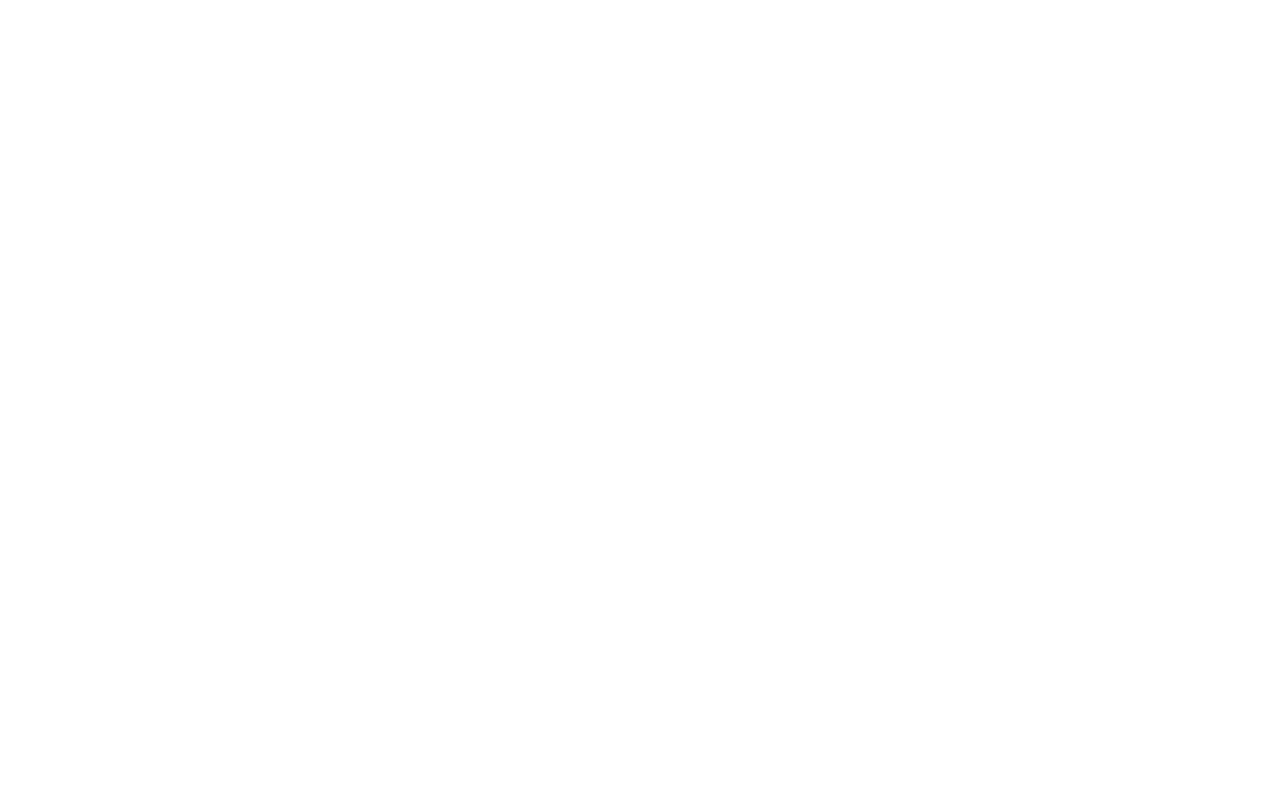
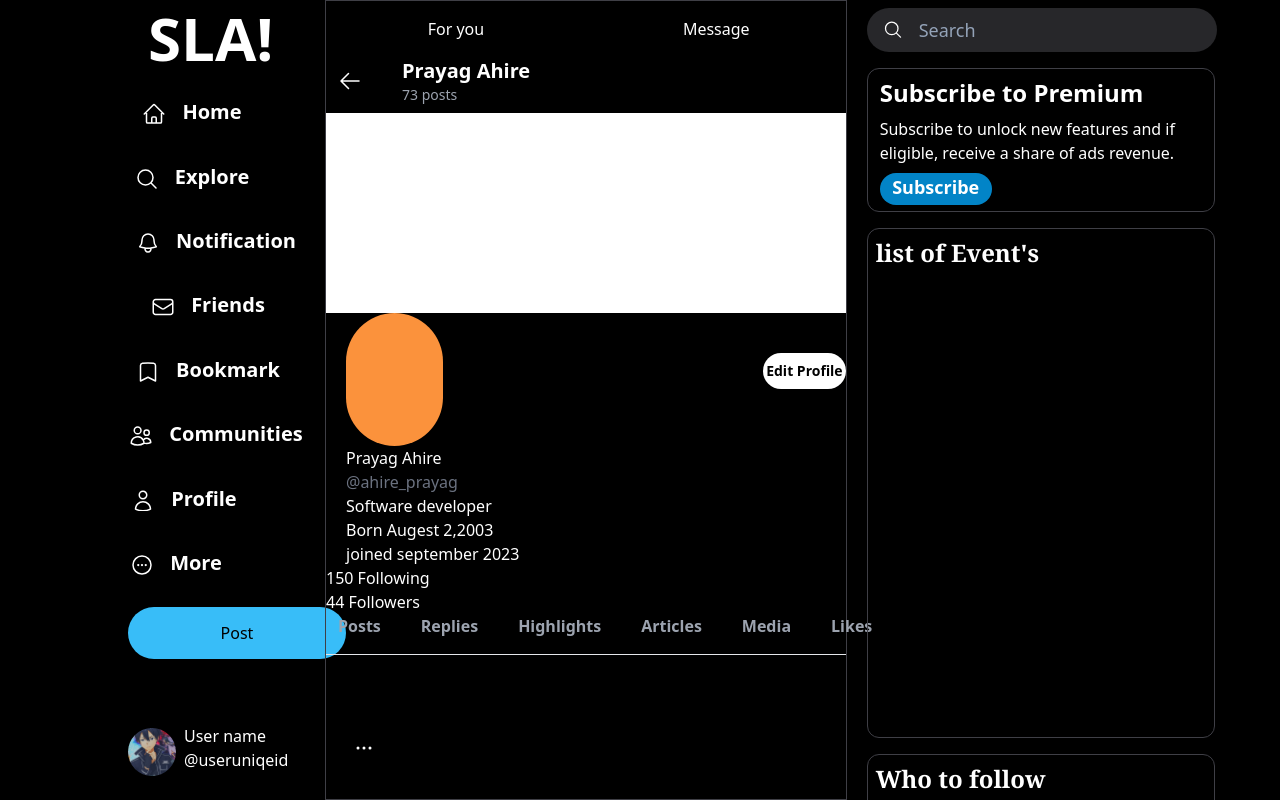
Before and after one commit to prayag-ahire/SLA_test, a React (Vite) app in the folder frontend/SLA_frontend/: page /home/profile in a window 1280 px wide. Before the commit this address had no page. Built offline with nearby package versions, Linux system fonts and the light colour scheme.

Commit message:
make chages in login,following,message,profile

```diff
--- a/frontend/SLA_frontend/src/App.jsx
+++ b/frontend/SLA_frontend/src/App.jsx
@@ -4,6 +4,10 @@ import { Signup } from './components/flow/signup'
 import { Login } from './components/flow/login'
 import { Home } from './components/home'
 import { Lang } from './components/lang'
+import { Following } from './components/home/following'
+import { Message } from './components/home/message'
+import { Loginpass } from './components/flow/login_password'
+import { Profile } from './components/home/profile'
 
 
 function App() {
@@ -14,7 +18,12 @@ function App() {
         <Route path='' element={<Lang/>}/>
         <Route path='login' element={<Login/>}/>
         <Route path='signup' element={<Signup/>}/>
-        <Route path='home' element={<Home/>}/>
+        <Route path='home' element={<Home/>}>
+          <Route path='profile' element={<Profile/>}/>
+          <Route path='following' element={<Following/>}/>
+          <Route path='message' element={<Message/>}/>
+        </Route>
+        <Route path='Loginpass' element={<Loginpass/>}/>
       </Routes>
       </BrowserRouter>
     </div>
--- /dev/null
+++ b/frontend/SLA_frontend/src/components/flow/login_password.jsx
@@ -0,0 +1,17 @@
+import { useNavigate } from "react-router-dom";
+export const Loginpass = ()=>{
+    const navigate = useNavigate();
+    return <div className="fixed inset-0 bg-slate-600 bg-opacity-40 backdrop-blur-20 flex justify-center items-center ">
+    <div className="mt-10 flex flex-col items-center rounded-3xl bg-black  w-[583px] h-[630px]">
+    <div className="place-self-start flex justify-center items-center mt-3 ml-3 rounded-3xl hover:bg-neutral-900 w-8 h-8 "><button onClick={()=>{navigate('/')}}><svg xmlns="http://www.w3.org/2000/svg" color="white" fill="none" viewBox="0 0 24 24" stroke-width="1.5" stroke="currentColor" class="size-6">
+        <path stroke-linecap="round" stroke-linejoin="round" d="M6 18 18 6M6 6l12 12" />
+        </svg>
+        </button>
+    </div>
+    <div className="text-white text-4xl font-semibold pr-20"><h1>Enter your password</h1></div>
+    <div><form><input className="bg-black border-[0.5px] border-zinc-500 rounded-md h-[56px] w-[300px] placeholder-gray-600  text-white " placeholder="   Phone,email, or username"></input></form></div>
+    <div><button className="py-2 rounded-full bg-white mt-96 text-gray w-[399px] h-14 text-xl font-bold" onClick={()=>{navigate('/home')}}>Log in</button></div>
+    <div className="text-white mt-5 mr-40 text-start items-start "><h3>Don't have an account? Sign up</h3></div>
+</div>
+</div>
+}
--- a/frontend/SLA_frontend/src/components/home.jsx
+++ b/frontend/SLA_frontend/src/components/home.jsx
@@ -1,65 +1,84 @@
+import { Link, Outlet } from "react-router-dom"
+import { Message } from "./home/message"
 
 export const Home = ()=>{
     return <div className="grid grid-cols-12 gap-5  fixed bg-black h-full">
         <div className="grid pl-32 col-start-1 col-end-4">
-            <div>
-            <img src="../src/assets/x_home.png" className="size-10"></img>
+            <div className=" mt-2 ">
+            {/* <img src="../src/assets/x_home.png" className="size-10"></img> */}
+            <div className="text-white ml-5 font-bold text-6xl">SLA!</div>
             </div>
 
-            <div className="flex">
+            <div>
+            <div className="flex hover:bg-neutral-900 rounded-full h-10 w-32 items-center justify-center origin-center">
             <svg xmlns="http://www.w3.org/2000/svg"  color="white" fill="none" viewBox="0 0 24 20" stroke-width="1.5" stroke="currentColor" class="size-6">
             <path stroke-linecap="round" stroke-linejoin="round" d="m2.25 12 8.954-8.955c.44-.439 1.152-.439 1.591 0L21.75 12M4.5 9.75v10.125c0 .621.504 1.125 1.125 1.125H9.75v-4.875c0-.621.504-1.125 1.125-1.125h2.25c.621 0 1.125.504 1.125 1.125V21h4.125c.621 0 1.125-.504 1.125-1.125V9.75M8.25 21h8.25" />
             </svg>
-            <div className="text-white font-bold text-xl pl-4">Home</div>
+            <div className="text-white font-bold text-xl pl-4"><Link to="/home/following">Home</Link></div>
+            </div>
             </div>
 
-            <div className="flex">
+            <div>
+            <div className="flex hover:bg-neutral-900 rounded-full h-10 w-32 items-center justify-center origin-center">
             <svg xmlns="http://www.w3.org/2000/svg" color="white" fill="none" viewBox="0 0 24 20" stroke-width="1.5" stroke="currentColor" class="size-6">
             <path stroke-linecap="round" stroke-linejoin="round" d="m21 21-5.197-5.197m0 0A7.5 7.5 0 1 0 5.196 5.196a7.5 7.5 0 0 0 10.607 10.607Z" />
             </svg>
             <div className="text-white font-bold text-xl pl-4">Explore</div>
             </div>
+            </div>
 
-            <div className="flex">
+            <div>
+            <div className="flex hover:bg-neutral-900 rounded-full h-10 w-44 items-center justify-center origin-center">
             <svg xmlns="http://www.w3.org/2000/svg" color="white" fill="none" viewBox="0 0 24 20" stroke-width="1.5" stroke="currentColor" class="size-6">
             <path stroke-linecap="round" stroke-linejoin="round" d="M14.857 17.082a23.848 23.848 0 0 0 5.454-1.31A8.967 8.967 0 0 1 18 9.75V9A6 6 0 0 0 6 9v.75a8.967 8.967 0 0 1-2.312 6.022c1.733.64 3.56 1.085 5.455 1.31m5.714 0a24.255 24.255 0 0 1-5.714 0m5.714 0a3 3 0 1 1-5.714 0" />
             </svg>
             <div className="text-white font-bold text-xl pl-4">Notification</div>
             </div>
+            </div>
 
-            <div className="flex">
+            <div>
+            <div className="flex hover:bg-neutral-900 rounded-full h-10 w-40 items-center justify-center origin-center">
             <svg xmlns="http://www.w3.org/2000/svg"color="white" fill="none" viewBox="0 0 24 20" stroke-width="1.5" stroke="currentColor" class="size-6">
             <path stroke-linecap="round" stroke-linejoin="round" d="M21.75 6.75v10.5a2.25 2.25 0 0 1-2.25 2.25h-15a2.25 2.25 0 0 1-2.25-2.25V6.75m19.5 0A2.25 2.25 0 0 0 19.5 4.5h-15a2.25 2.25 0 0 0-2.25 2.25m19.5 0v.243a2.25 2.25 0 0 1-1.07 1.916l-7.5 4.615a2.25 2.25 0 0 1-2.36 0L3.32 8.91a2.25 2.25 0 0 1-1.07-1.916V6.75" />
             </svg>
-            <div className="text-white font-bold text-xl pl-4">Meassage</div>
+            <div className="text-white font-bold text-xl pl-4">Friends</div>
+            </div>
             </div>
 
-            <div className="flex">
+            <div>
+            <div className="flex hover:bg-neutral-900 rounded-full h-10 w-40 items-center justify-center origin-center">
             <svg xmlns="http://www.w3.org/2000/svg"color="white" fill="none" viewBox="0 0 24 20" stroke-width="1.5" stroke="currentColor" class="size-6">
             <path stroke-linecap="round" stroke-linejoin="round" d="M17.593 3.322c1.1.128 1.907 1.077 1.907 2.185V21L12 17.25 4.5 21V5.507c0-1.108.806-2.057 1.907-2.185a48.507 48.507 0 0 1 11.186 0Z" />
             </svg>
             <div className="text-white font-bold text-xl pl-4">Bookmark</div>
             </div>
+            </div>
 
-            <div className="flex">
+            <div>
+            <div className="flex hover:bg-neutral-900 rounded-full h-10 w-44 items-center justify-center origin-center">
             <svg xmlns="http://www.w3.org/2000/svg"color="white" fill="none" viewBox="0 0 24 20" stroke-width="1.5" stroke="currentColor" class="size-6">
             <path stroke-linecap="round" stroke-linejoin="round" d="M15 19.128a9.38 9.38 0 0 0 2.625.372 9.337 9.337 0 0 0 4.121-.952 4.125 4.125 0 0 0-7.533-2.493M15 19.128v-.003c0-1.113-.285-2.16-.786-3.07M15 19.128v.106A12.318 12.318 0 0 1 8.624 21c-2.331 0-4.512-.645-6.374-1.766l-.001-.109a6.375 6.375 0 0 1 11.964-3.07M12 6.375a3.375 3.375 0 1 1-6.75 0 3.375 3.375 0 0 1 6.75 0Zm8.25 2.25a2.625 2.625 0 1 1-5.25 0 2.625 2.625 0 0 1 5.25 0Z" />
             </svg>
             <div className="text-white font-bold text-xl pl-4">Communities</div>
             </div>
+            </div>
 
-            <div className="flex">
+            <div>
+            <div className="flex hover:bg-neutral-900 rounded-full h-10 w-28 items-center justify-center origin-center">
             <svg xmlns="http://www.w3.org/2000/svg"color="white" fill="none" viewBox="0 0 24 20" stroke-width="1.5" stroke="currentColor" class="size-6">
             <path stroke-linecap="round" stroke-linejoin="round" d="M15.75 6a3.75 3.75 0 1 1-7.5 0 3.75 3.75 0 0 1 7.5 0ZM4.501 20.118a7.5 7.5 0 0 1 14.998 0A17.933 17.933 0 0 1 12 21.75c-2.676 0-5.216-.584-7.499-1.632Z" />
             </svg>
-            <div className="text-white font-bold text-xl pl-4">Profile</div>
+            <div className="text-white font-bold text-xl pl-4"><Link to='/home/profile'>Profile</Link></div>
+            </div>
             </div>
 
-            <div className="flex">
+            <div>
+            <div className="flex hover:bg-neutral-900 rounded-full h-10 w-24 items-center justify-center origin-center">
             <svg xmlns="http://www.w3.org/2000/svg"color="white" fill="none" viewBox="0 0 24 20" stroke-width="1.5" stroke="currentColor" class="size-6">
             <path stroke-linecap="round" stroke-linejoin="round" d="M8.625 12a.375.375 0 1 1-.75 0 .375.375 0 0 1 .75 0Zm0 0H8.25m4.125 0a.375.375 0 1 1-.75 0 .375.375 0 0 1 .75 0Zm0 0H12m4.125 0a.375.375 0 1 1-.75 0 .375.375 0 0 1 .75 0Zm0 0h-.375M21 12a9 9 0 1 1-18 0 9 9 0 0 1 18 0Z" />
             </svg>
             <div className="text-white font-bold text-xl pl-4">More</div>
+            </div>
             </div>
 
             <div><button className="bg-sky-400 rounded-full w-[218px] h-[52px]">Post</button></div>
@@ -70,7 +89,7 @@ export const Home = ()=>{
                     <div className="text-white">User name</div>
                     <div className="text-white">@useruniqeid</div>
                 </div>
-                <div className="flex items-center ml-16 ">
+                <div className="flex items-center ml-16 mb-7 ">
                 <svg xmlns="http://www.w3.org/2000/svg" color="white" fill="none" viewBox="0 0 24 24" stroke-width="1.5" stroke="currentColor" class="size-6">
                 <path stroke-linecap="round" stroke-linejoin="round" d="M6.75 12a.75.75 0 1 1-1.5 0 .75.75 0 0 1 1.5 0ZM12.75 12a.75.75 0 1 1-1.5 0 .75.75 0 0 1 1.5 0ZM18.75 12a.75.75 0 1 1-1.5 0 .75.75 0 0 1 1.5 0Z" />
                 </svg>
@@ -78,27 +97,30 @@ export const Home = ()=>{
                 </div>
             </div>
         </div>
-        <div className="col-start-4 col-end-9 border h-screen ">
-            <div className=" grid grid-cols-2 divide-x h-14">
-                <div className="text-white  text-center content-center">For you</div>
-                <div className="text-white  text-center content-center">Messages</div>
+        <div className="col-start-4 col-end-9 border border-zinc-700 h-screen home">
+            <div className=" grid grid-cols-2 divide-x border-black h-14 ">
+                <Link to="/home/following" ><div className="text-white h-full border-black  text-center content-center hover:bg-neutral-900">For you</div></Link>
+                <Link to="/home/message" className="border-black"><div className="text-white h-full  text-center content-center hover:bg-neutral-900">Message</div></Link>
             </div>
             <div>
-
+                <Outlet/>
             </div>
         </div>
         <div className="col-start-9 col-end-12 h-screen w-screen">
-            <div className="flex bg-zinc-800 rounded-full w-[350px] h-[44px] mt-2"><div className=" pl-4 pt-2.5 "><svg xmlns="http://www.w3.org/2000/svg" color="white" fill="none" viewBox="0 0 24 20" stroke-width="1.5" stroke="currentColor" class="size-5">
+            <div className="flex bg-zinc-800  rounded-full w-[350px] h-[44px] mt-2"><div className=" pl-4 pt-2.5 "><svg xmlns="http://www.w3.org/2000/svg" color="white" fill="none" viewBox="0 0 24 20" stroke-width="1.5" stroke="currentColor" class="size-5">
             <path stroke-linecap="round" stroke-linejoin="round" d="m21 21-5.197-5.197m0 0A7.5 7.5 0 1 0 5.196 5.196a7.5 7.5 0 0 0 10.607 10.607Z" />
             </svg></div><div className="pt-2 pl-4 text-lg text-slate-400">Search</div></div>
             <div className=" max-h-screen whitespace-nowrap overflow-auto scrollbar-hid">
-            <div className="mt-4 rounded-xl w-[348px] h-[144px] border-[1px]">
-                <div className="text-white font-bold text-xl ml-2 mt-2">Subscribe to Premium</div>
-                <div className="text-white text-wrap ml-2 mt-2">Subscribe to unlock new features and if eligible, receive a share of ads revenue.</div>
+            <div className="mt-4 rounded-xl w-[348px] h-[144px] border-[1px] border-zinc-700">
+                <div className="text-white font-bold text-2xl ml-3 mt-2">Subscribe to Premium</div>
+                <div className="text-white text-wrap ml-3 mt-2">Subscribe to unlock new features and if eligible, receive a share of ads revenue.</div>
+                <div className="bg-sky-600 text-white font-semibold text-lg w-28 ml-3 mt-2 h-8 rounded-full justify-center text-center "><button>Subscribe</button></div>
             </div>
-            <div className="mt-4 rounded-xl border-[1px] w-[348px] h-[180px] "><div className="text-xl font-bold text-white ml-2">What’s happening</div></div>
-            <div className="mt-4 rounded-xl border-[1px] w-[348px] h-[450px] "></div>
-            <div className="mt-4 mb-44 rounded-xl border-[1px] w-[348px] h-[295px] "></div>
+            {/* <div className="mt-4 rounded-xl border-[1px] w-[348px] h-[180px] "></div> */}
+            <div className="mt-4 rounded-xl border-[1px] w-[348px] h-[510px] border-zinc-700 "><div className="mt-2 text-2xl font-serif font-bold text-white ml-2">list of Event's</div></div>
+            <div className="mt-4 mb-44 rounded-xl border-[1px] w-[348px] h-[295px] border-zinc-700">
+                <div className="text-white text-2xl font-bold ml-2 mt-2 font-serif ">Who to follow</div>
+                </div>
             <div className=""></div>
             </div>
         </div>
--- /dev/null
+++ b/frontend/SLA_frontend/src/components/home/following.jsx
@@ -0,0 +1,12 @@
+export const Following = ()=>{
+return <div className="bg-black">
+        <div className="w-full h-[115px] border border-zinc-700">
+             <div className="flex items-center font-thin text-2xl mt-3 ml-3">
+                <div className="items-start justify-center mt-1 mr-2 w-12"><img className="w-60 rounded-full" src="..\src\assets\kirito_kun_by_kazumony_dfpafs4-fullview.jpg"></img></div>
+                <div className=" text-stone-400">What is happning?!</div>
+             </div>
+             <div></div>
+        </div>
+        <div className="w-full h-[48px] border border-zinc-700 text-white flex items-center justify-center ">Show 83 post</div>
+</div>
+}
--- /dev/null
+++ b/frontend/SLA_frontend/src/components/home/message.jsx
@@ -0,0 +1,5 @@
+export const Message = ()=>{
+    return <div className="bg-slate-100 border-zinc-700">
+        <h1>Hello this is new page</h1>
+    </div>
+}
--- /dev/null
+++ b/frontend/SLA_frontend/src/components/home/profile.jsx
@@ -0,0 +1,62 @@
+export const Profile = ()=>{
+    return <div>
+        <div>
+            <div className="flex ">
+                <div className="mt-3 ml-3">
+                <svg xmlns="http://www.w3.org/2000/svg" viewBox="0 0 24 24" fill="currentColor" class="size-6" color="white">
+                <path fill-rule="evenodd" d="M11.03 3.97a.75.75 0 0 1 0 1.06l-6.22 6.22H21a.75.75 0 0 1 0 1.5H4.81l6.22 6.22a.75.75 0 1 1-1.06 1.06l-7.5-7.5a.75.75 0 0 1 0-1.06l7.5-7.5a.75.75 0 0 1 1.06 0Z" clip-rule="evenodd" />
+                </svg>
+                </div>
+                <div>
+                <div className='text-white text-xl ml-10 font-bold'>Prayag Ahire</div>
+                <div className="ml-10  text-sm text-gray-400">73 posts</div>
+                </div>
+
+            </div>
+
+
+            <div className=" w-full  h-[200px] bg-white mt-2">
+                <img></img>
+            </div>
+
+            <div className="ml-5">
+            <div className="flex">
+                <div className="w-[133px] h-[133px]  bg-orange-400 rounded-full ">
+                    <img></img>
+                </div>
+                <div className=" w-[113px] h-[36px] mt-10 ml-80 text-sm font-bold text-center content-center bg-white rounded-full">
+                    <button>Edit Profile</button>
+                </div>
+            </div>
+
+
+            <div className="text-white">Prayag Ahire</div>
+            <div className="text-gray-500">@ahire_prayag</div>
+
+            <div>
+            </div>
+
+                <div className="text-white">Software developer</div>
+                <div>
+                    <div className="text-white">Born Augest 2,2003</div>
+                    <div className="text-white">joined september 2023</div>
+                </div>
+            </div>
+
+            <div>
+                <div className="text-white">150 Following</div>
+                <div className="text-white">44 Followers</div>
+            </div>
+
+            <div className="grid grid-flow-col-dense space-x-10 ml-3 text-gray-400 font-bold mb-4">
+                <div>Posts</div>
+                <div>Replies</div>
+                <div>Highlights</div>
+                <div>Articles</div>
+                <div>Media</div>
+                <div>Likes</div>
+            </div>
+            <div className="h-px bg-gray-200 border-0 dark:bg-gray-700"></div>
+        </div>
+    </div>
+}
--- a/frontend/SLA_frontend/src/components/message.jsx
+++ /dev/null
@@ -1,5 +0,0 @@
-export const Message = ()=>{
-    return <div>
-
-    </div>
-}
```
Also changed, not shown: frontend/SLA_frontend/src/components/flow/login.jsx (+15 -4 lines), frontend/SLA_frontend/src/components/following.jsx (deleted, +0 -7 lines), frontend/SLA_frontend/src/components/newuser.jsx (+13 -1 lines), frontend/SLA_frontend/src/config.js (added, +28 -0 lines), frontend/SLA_frontend/src/components/info.jsx (line endings or trailing spaces).
